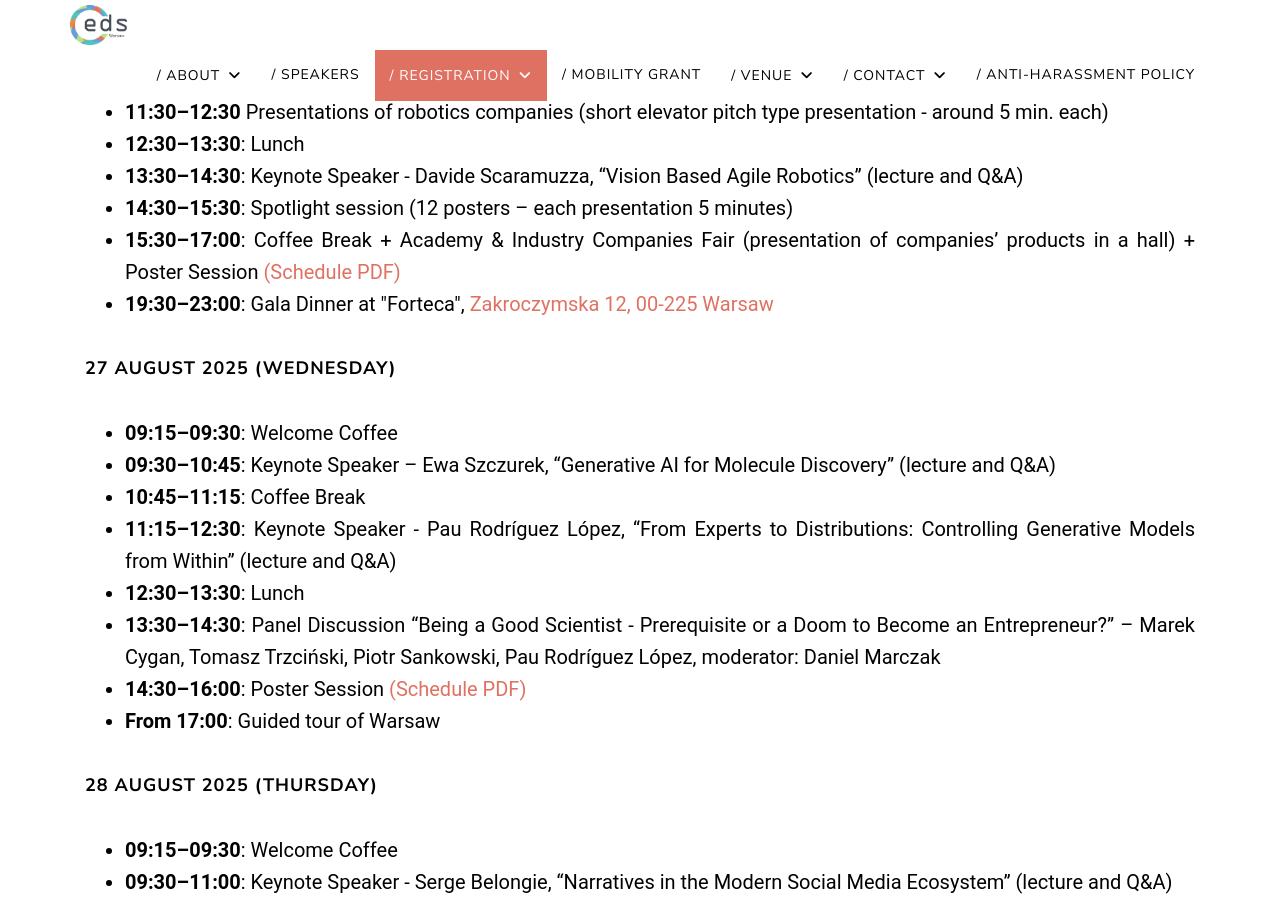
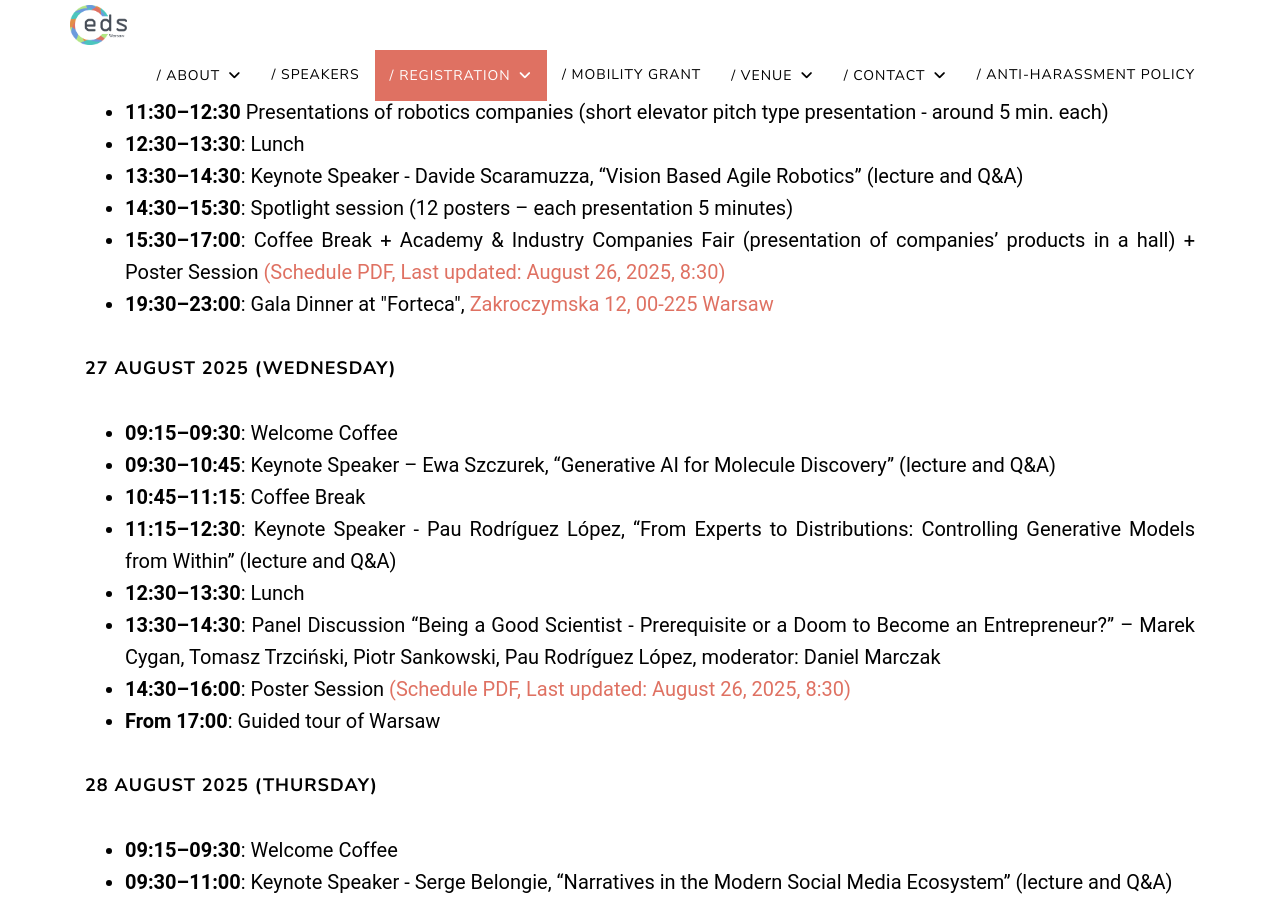
Before and after one commit to eds2025/eds2025.github.io, a Jekyll site: the page built from index.html, in a window 1280 px wide and 900 px high, scrolled down 4300 px. Built offline with Jekyll 4.4.1, drawn with Linux system fonts in a browser that asks for light colours; some of the changed text lies outside the part shown.

Commit message:
update link

```diff
--- a/_includes/home/registration.html
+++ b/_includes/home/registration.html
@@ -30,9 +30,9 @@
                 <li><strong>14:30–15:30</strong>: Spotlight session (12 posters – each presentation 5 minutes)</li>
                 <li><strong>15:30–17:00</strong>: Coffee Break + Academy & Industry Companies Fair (presentation of
                     companies’ products in a hall) +
-                    Poster Session <a href="https://drive.google.com/file/d/1bos56XfsWEiKX-PAG4huKEUYgYyBsoPv/view"
+                    Poster Session <a href="https://drive.google.com/file/d/1lDNfu8aGW7QW7LxYx7SLgtho3u4kO7UH/view?usp=drive_link"
                         target="_blank" rel="noopener noreferrer">
-                        (Schedule PDF) </a></li>
+                        (Schedule PDF, Last updated: August 26, 2025, 8:30) </a></li>
                 <li><strong>19:30–23:00</strong>: Gala Dinner at "Forteca", <a href="https://www.google.com/maps/place/Forteca+Kr%C4%99gliccy/@52.2573494,21.0066078,17z/data=!3m1!4b1!4m6!3m5!1s0x471ecc743361e203:0xdf1fb62b515b3bf6!8m2!3d52.2573494!4d21.0066078!16s%2Fg%2F11cncp5_l9?entry=ttu&g_ep=EgoyMDI1MDgxOC4wIKXMDSoASAFQAw%3D%3D" target="_blank" rel="noopener noreferrer">
                     Zakroczymska 12, 00-225 Warsaw
                 </a> </li>
@@ -49,9 +49,9 @@
                 <li><strong>13:30–14:30</strong>: Panel Discussion “Being a Good Scientist - Prerequisite or a Doom to Become an Entrepreneur?” – Marek
                     Cygan, Tomasz Trzciński, Piotr Sankowski, Pau Rodríguez López, moderator: Daniel
                     Marczak</li>
-                <li><strong>14:30–16:00</strong>: Poster Session <a href="https://drive.google.com/file/d/1bos56XfsWEiKX-PAG4huKEUYgYyBsoPv/view" target="_blank"
+                <li><strong>14:30–16:00</strong>: Poster Session <a href="https://drive.google.com/file/d/1lDNfu8aGW7QW7LxYx7SLgtho3u4kO7UH/view?usp=drive_link" target="_blank"
                     rel="noopener noreferrer">
-                    (Schedule PDF) </a> </li>
+                    (Schedule PDF, Last updated: August 26, 2025, 8:30) </a> </li>
                 <li><strong>From 17:00</strong>: Guided tour of Warsaw</li>
             </ul>
 
@@ -62,9 +62,9 @@
                 <li><strong>11:00–11:30</strong>: Coffee Break</li>
                 <li><strong>11:30–12:30</strong>: Keynote Speaker - Nuria Oliver, “Towards a Fairer World With AI” (lecture and Q&A)</li>
                 <li><strong>12:30–13:30</strong>: Lunch</li>
-                <li><strong>13:30–15:30</strong>: Poster Session <a href="https://drive.google.com/file/d/1bos56XfsWEiKX-PAG4huKEUYgYyBsoPv/view" target="_blank"
+                <li><strong>13:30–15:30</strong>: Poster Session <a href="https://drive.google.com/file/d/1lDNfu8aGW7QW7LxYx7SLgtho3u4kO7UH/view?usp=drive_link" target="_blank"
                     rel="noopener noreferrer">
-                    (Schedule PDF) </a></li>
+                    (Schedule PDF, Last updated: August 26, 2025, 8:30) </a></li>
                 <li><strong>15:30–16:00</strong>: Coffee Break & Winning Poster(s) Announcement</li>
             </ul>
 
```
